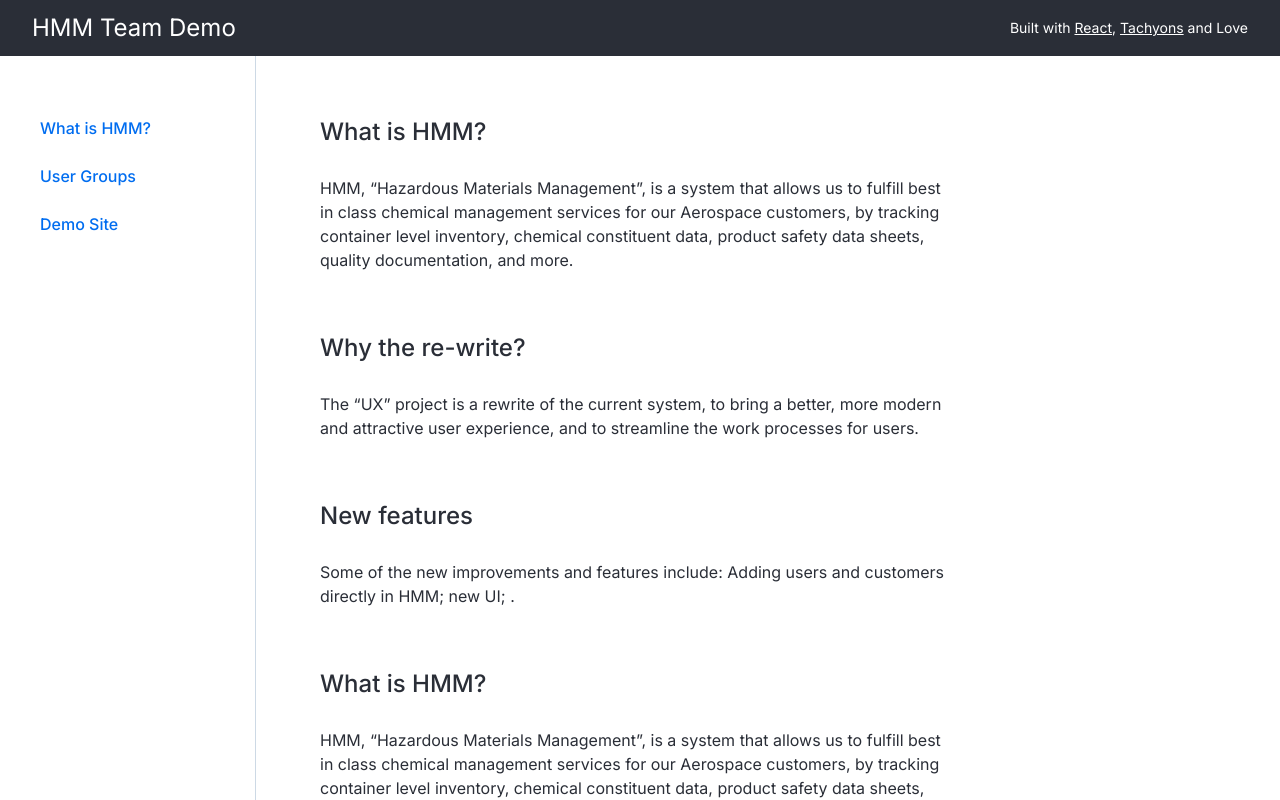
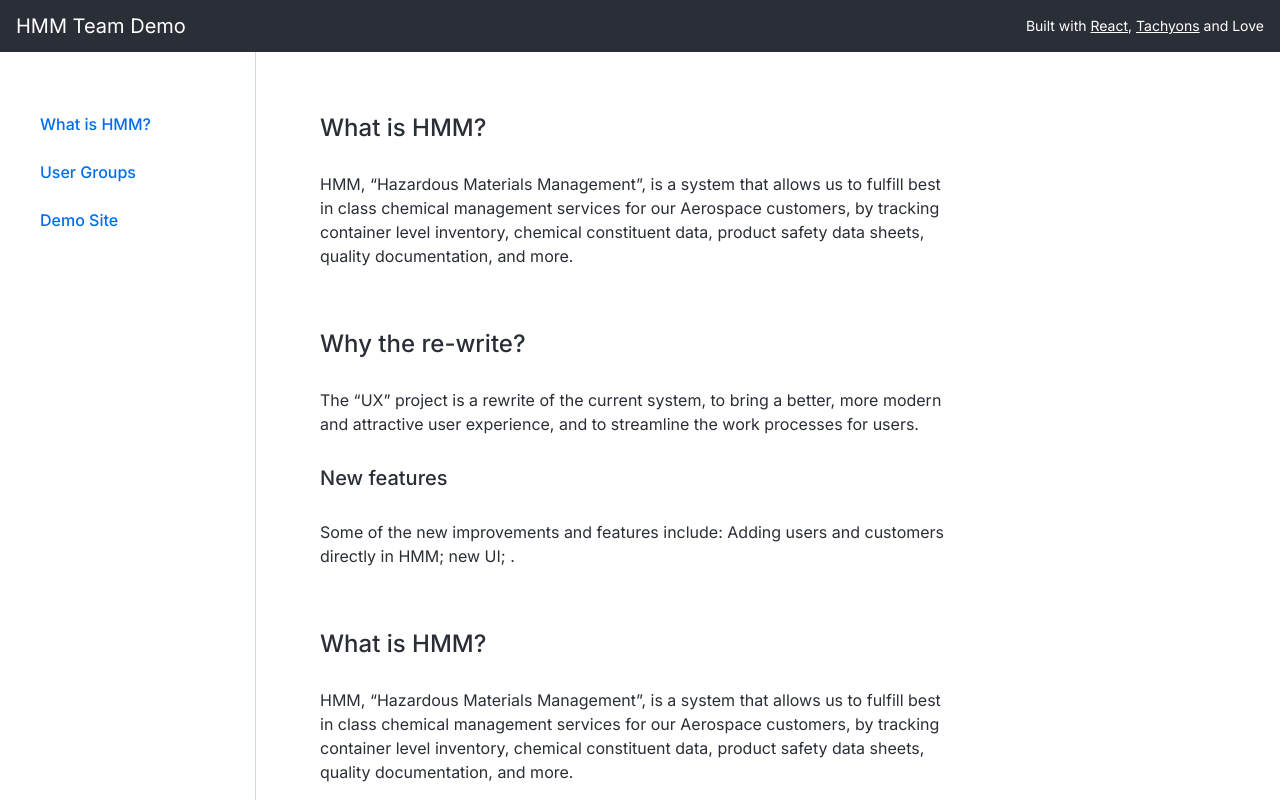
Before and after one commit to laurapadilla/hmm-demo, a React (Create React App) app: page / in a window 1280 px wide. Shown: the top 800 px of the page. Built offline with nearby package versions, Linux system fonts and the light colour scheme.

Commit message:
update header styles

```diff
--- a/src/App.js
+++ b/src/App.js
@@ -15,8 +15,8 @@ function App() {
     <div>
       {/* body */}
       <div>
-        <header className="w-100 pv3 ph4 flex items-center justify-between">
-          <h3 className="f3-l f5-ns">HMM Team Demo</h3>
+        <header className="w-100 pa3 flex items-center justify-between">
+          <h3 className="f4-l f5-ns">HMM Team Demo</h3>
           <p className="f6">
             Built with{" "}
             <a className="white" href="https://reactjs.org/">
--- a/src/components/Home.js
+++ b/src/components/Home.js
@@ -12,13 +12,13 @@ class Home extends React.Component {
           data, product safety data sheets, quality documentation, and more.
         </p>
         <h1 className="fw5 f3-l mb4">Why the re-write?</h1>
-        <p className="f5 w-70 lh-copy mb5">
+        <p className="f5 w-70 lh-copy mb4">
           The “UX” project is a rewrite of the current system, to bring a
           better, more modern and attractive user experience, and to streamline
           the work processes for users.
         </p>
 
-        <h1 className="fw5 f3-l mb4">New features</h1>
+        <h3 className="fw5 f4-l mb4">New features</h3>
         <p className="f5 w-70 lh-copy mb5">
           Some of the new improvements and features include: Adding users and
           customers directly in HMM; new UI; .
```
